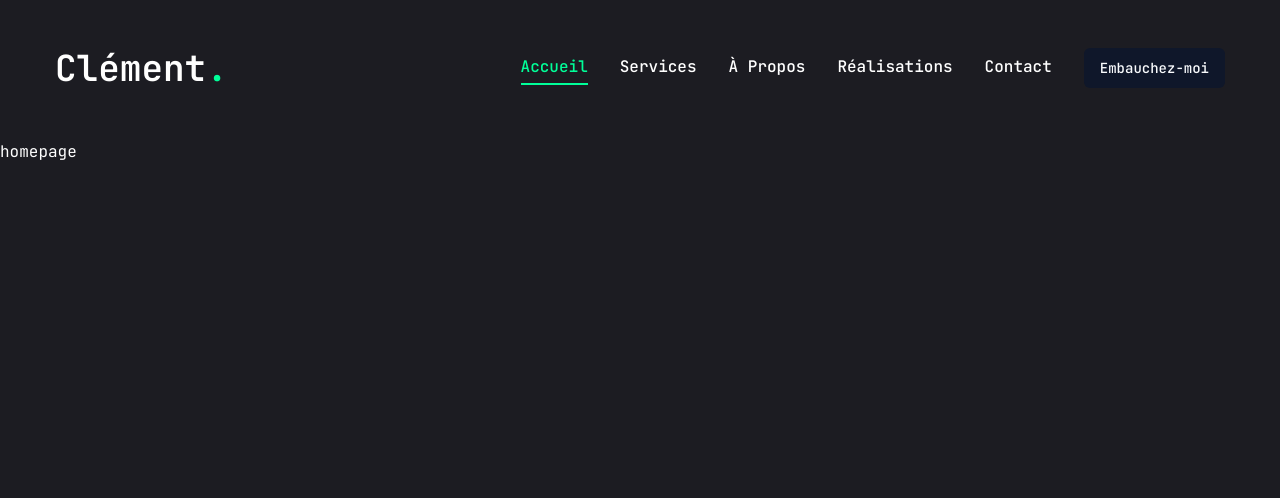
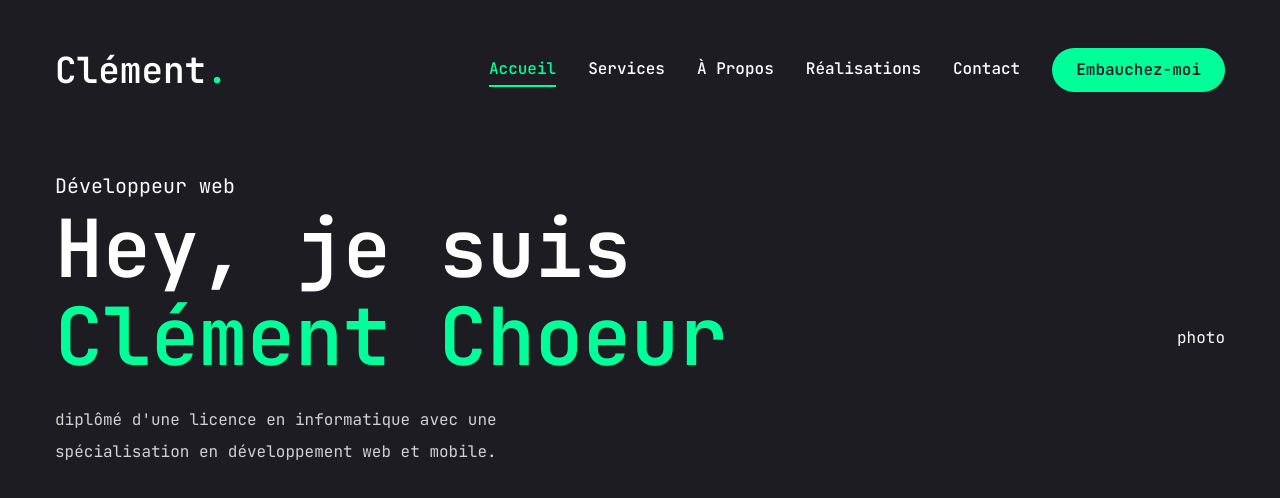
Before and after one commit to ChoeurClement/clem-portfolio, a Next.js app: page / in a window 1280 px wide. Shown: the top 498 px of the page. Built offline with nearby package versions, Linux system fonts and the light colour scheme.

Commit message:
Début page d'accueil

```diff
--- a/app/globals.css
+++ b/app/globals.css
@@ -6,4 +6,13 @@
   body {
     @apply font-primary bg-primary text-white leading-loose;
   }
+  .h1 {
+    @apply text-[48px] xl:text-[80px] leading-[1.1] font-semibold;
+  }
+  .h2 {
+    @apply text-[36px] xl:text-[48px] leading-[1.1] font-semibold;
+  }
+  .h3 {
+    @apply text-[20px] xl:text-[24px] leading-[1.1] font-semibold;
+  }
 }
--- a/app/page.jsx
+++ b/app/page.jsx
@@ -1,3 +1,28 @@
-export default function Home() {
-  return <main>homepage</main>;
+import { Button } from "@/components/ui/button";
+import {FiDownload} from "react-icons/fi"
+
+const page = () => {
+  return (
+    <section className="h-full">
+      <div className="container mx-auto">
+        <div className="flex flex-col xl:flex-row items-center justify-between xl:pt-8 xl:pb-24">
+          {/* text */}
+          <div className="text-center xl:text-left">
+            <span className="text-xl">Développeur web</span>
+            <h1 className="h1 mb-6">
+              Hey, je suis <br />
+              <span className="text-accent">Clément Choeur</span>
+            </h1>
+            <p className="max-w-[500px] mb-9 text-white/80">
+              diplômé d'une licence en informatique avec une spécialisation en développement web et mobile.
+            </p>
+          </div>
+          {/* photo */}
+          <div>photo</div>
+        </div>
+      </div>
+    </section>
+  )
 }
+
+export default page
--- a/components/ui/button.jsx
+++ b/components/ui/button.jsx
@@ -5,25 +5,18 @@
 import { cn } from "@/lib/utils"
 
 const buttonVariants = cva(
-  "inline-flex items-center justify-center whitespace-nowrap rounded-md text-sm font-medium ring-offset-white transition-colors focus-visible:outline-none focus-visible:ring-2 focus-visible:ring-slate-950 focus-visible:ring-offset-2 disabled:pointer-events-none disabled:opacity-50 dark:ring-offset-slate-950 dark:focus-visible:ring-slate-300",
+  "inline-flex items-center justify-center whitespace-nowrap rounded-full text-base font-semibold ring-offset-white transition-colors",
   {
     variants: {
       variant: {
-        default: "bg-slate-900 text-slate-50 hover:bg-slate-900/90 dark:bg-slate-50 dark:text-slate-900 dark:hover:bg-slate-50/90",
-        destructive:
-          "bg-red-500 text-slate-50 hover:bg-red-500/90 dark:bg-red-900 dark:text-slate-50 dark:hover:bg-red-900/90",
-        outline:
-          "border border-slate-200 bg-white hover:bg-slate-100 hover:text-slate-900 dark:border-slate-800 dark:bg-slate-950 dark:hover:bg-slate-800 dark:hover:text-slate-50",
-        secondary:
-          "bg-slate-100 text-slate-900 hover:bg-slate-100/80 dark:bg-slate-800 dark:text-slate-50 dark:hover:bg-slate-800/80",
-        ghost: "hover:bg-slate-100 hover:text-slate-900 dark:hover:bg-slate-800 dark:hover:text-slate-50",
-        link: "text-slate-900 underline-offset-4 hover:underline dark:text-slate-50",
+        default: "bg-accent text-primary hover:bg-accent-hover",
+        primary: "bg-primary text-white",
+        outline: "border border-accent bg-transparent text-accent hover:bg-accent hover:text-primary"
       },
       size: {
-        default: "h-10 px-4 py-2",
-        sm: "h-9 rounded-md px-3",
-        lg: "h-11 rounded-md px-8",
-        icon: "h-10 w-10",
+        default: "h-[44px] px-6",
+        md: "h-[48px] px-6",
+        lg: "h-[56px] px-8 text-sm uppercase tracking-[2px]",
       },
     },
     defaultVariants: {
```
